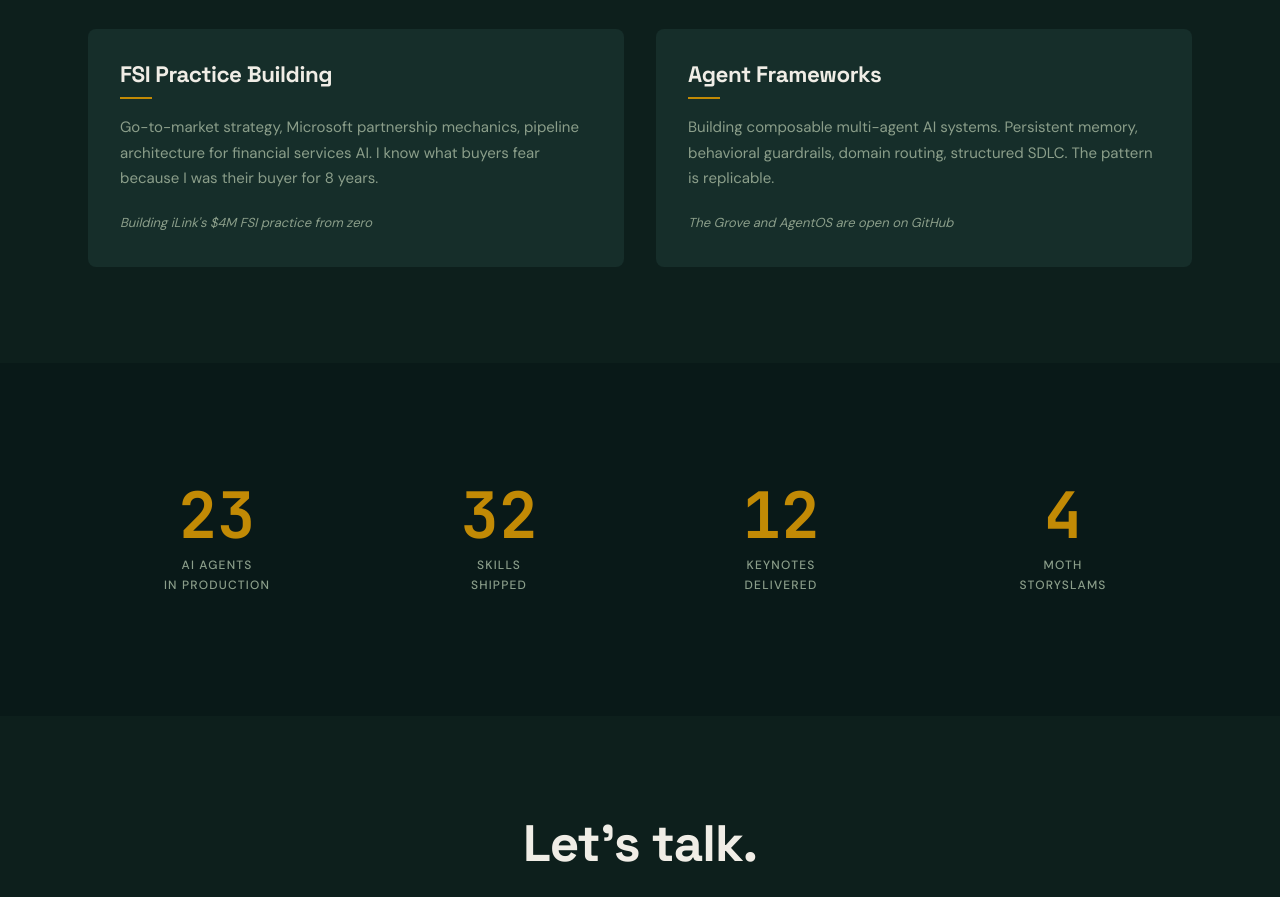
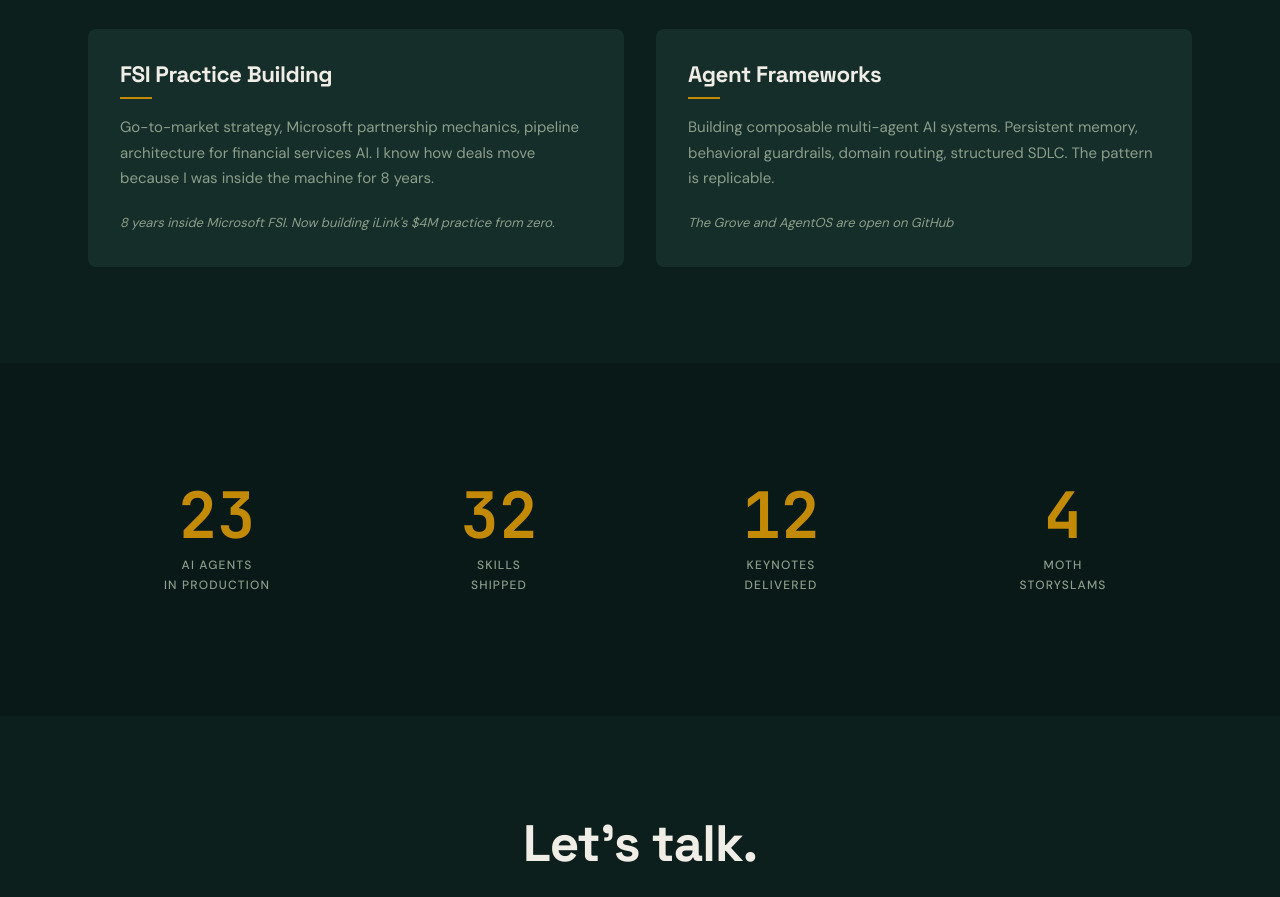
Before and after one commit to chrankthat/shanku-net, a plain HTML site: page index.html in a window 1280 px wide. Shown: the part 4189-5086 px from the top of the page. Drawn offline with Linux system fonts and the light colour scheme.

Commit message:
Fix FSI card: was the seller, not the buyer. Inside the machine.
Co-Authored-By: Claude Opus 4.6 (1M context) <noreply@anthropic.com>

```diff
--- a/index.html
+++ b/index.html
@@ -216,8 +216,8 @@
           <div class="service-card fade-in">
             <h3>FSI Practice Building</h3>
             <hr class="service-card-rule">
-            <p>Go-to-market strategy, Microsoft partnership mechanics, pipeline architecture for financial services AI. I know what buyers fear because I was their buyer for 8 years.</p>
-            <span class="service-card-proof">Building iLink's $4M FSI practice from zero</span>
+            <p>Go-to-market strategy, Microsoft partnership mechanics, pipeline architecture for financial services AI. I know how deals move because I was inside the machine for 8 years.</p>
+            <span class="service-card-proof">8 years inside Microsoft FSI. Now building iLink's $4M practice from zero.</span>
           </div>
 
           <div class="service-card fade-in fade-in-delay-1">
```
